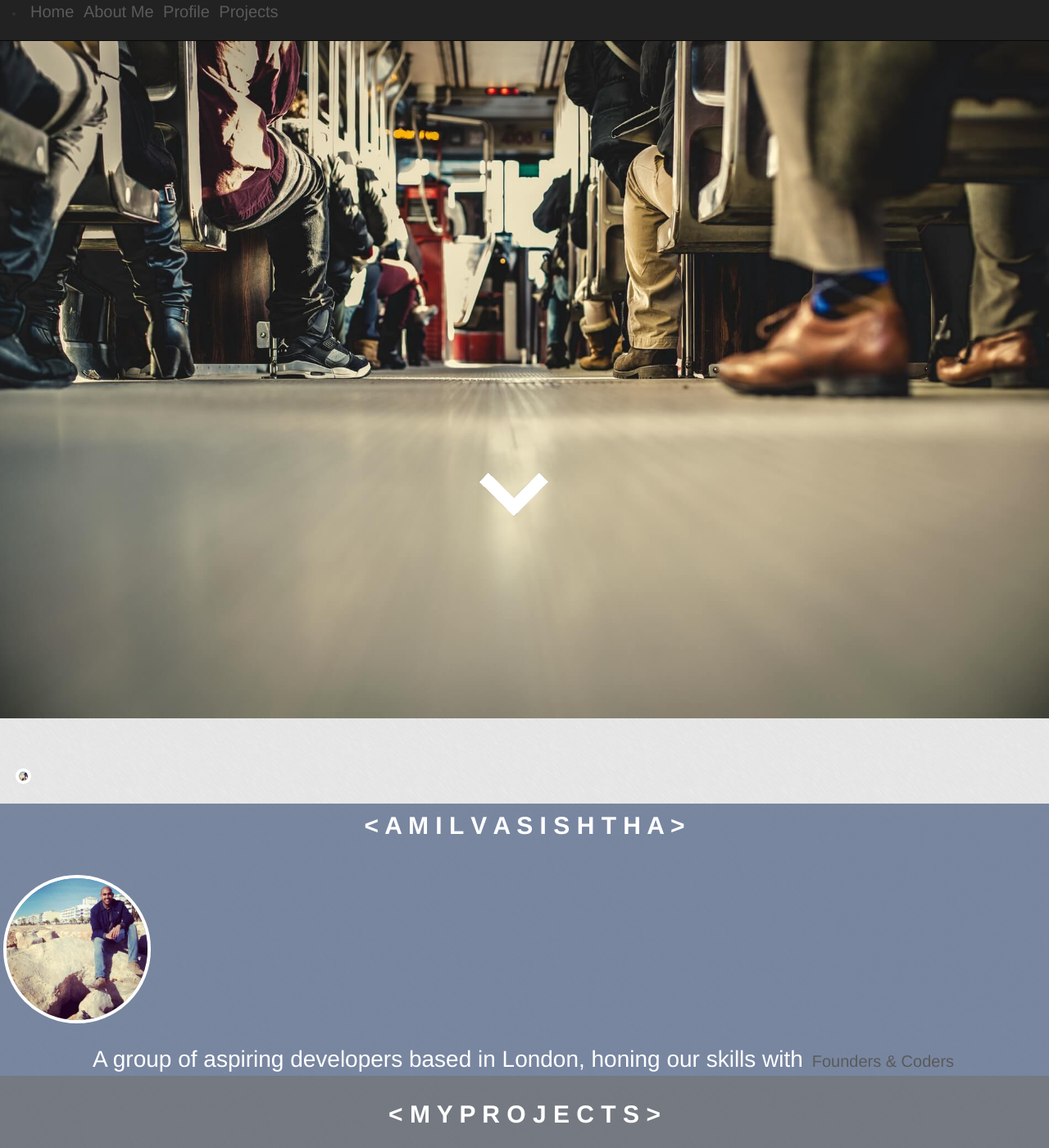
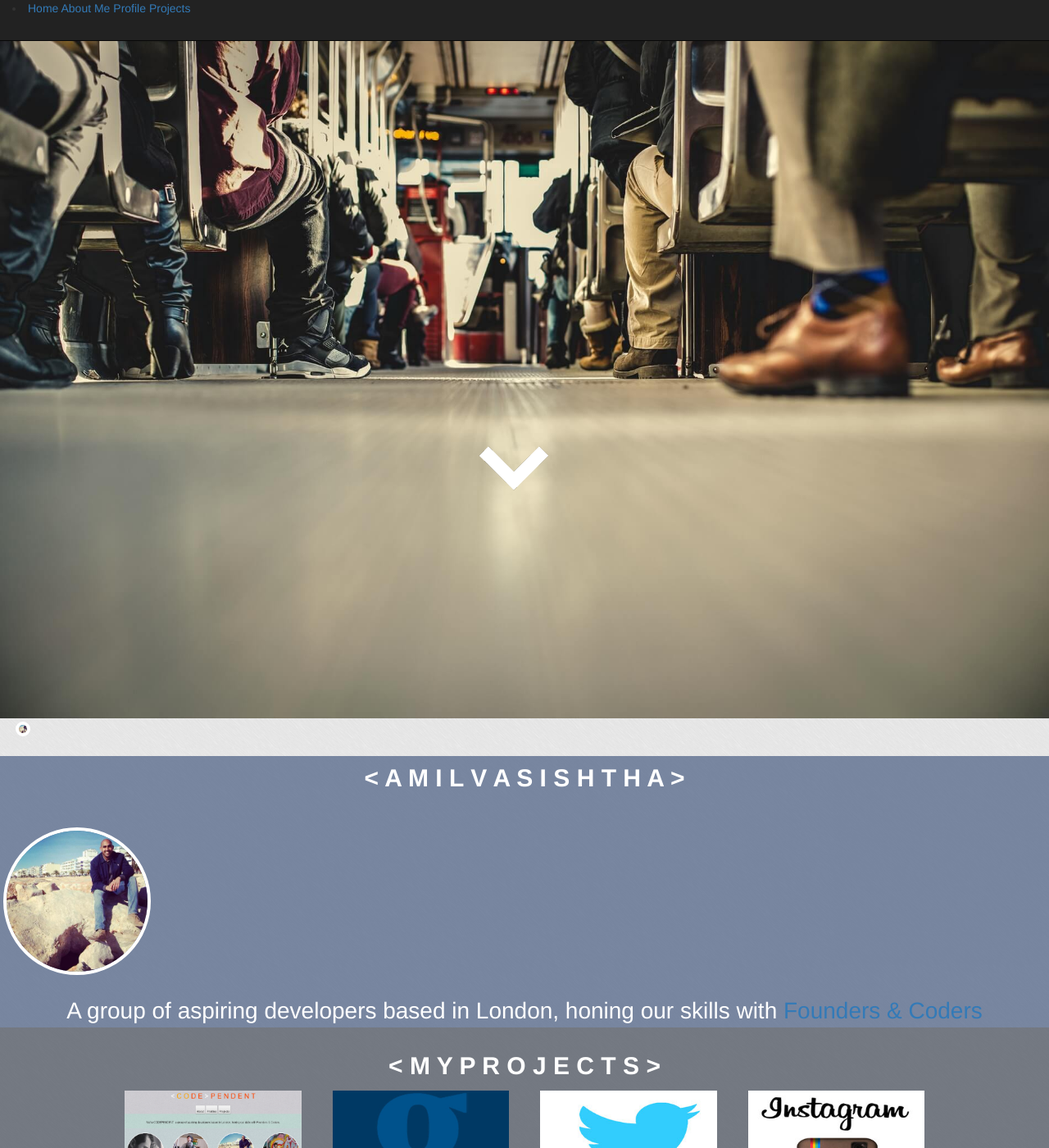
Before and after one commit to amilvasishtha/amilvasishtha.github.io, a Jekyll site: the page built from index.html, in a window 1280 px wide and 1400 px high. Shown: the whole window at 82% size. Built offline with Jekyll 4.4.1, drawn with Linux system fonts in a browser that asks for light colours; nearby versions of some CDN libraries.

Commit message:
font size override

```diff
--- a/css/main.scss
+++ b/css/main.scss
@@ -30,7 +30,7 @@ html, body {height: 100%;}
 
 /*global links styles*/
 
-a {
+li.a {
   color: #5a5a5a;
   padding:3px;
   font-size: 20px;
```
